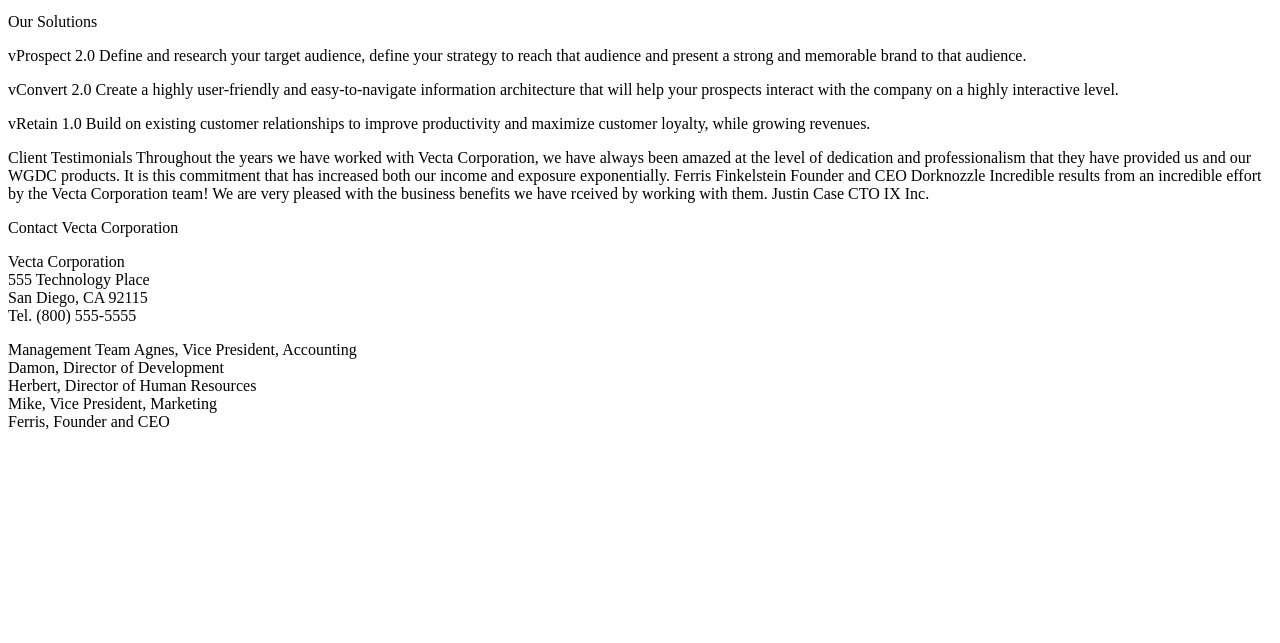
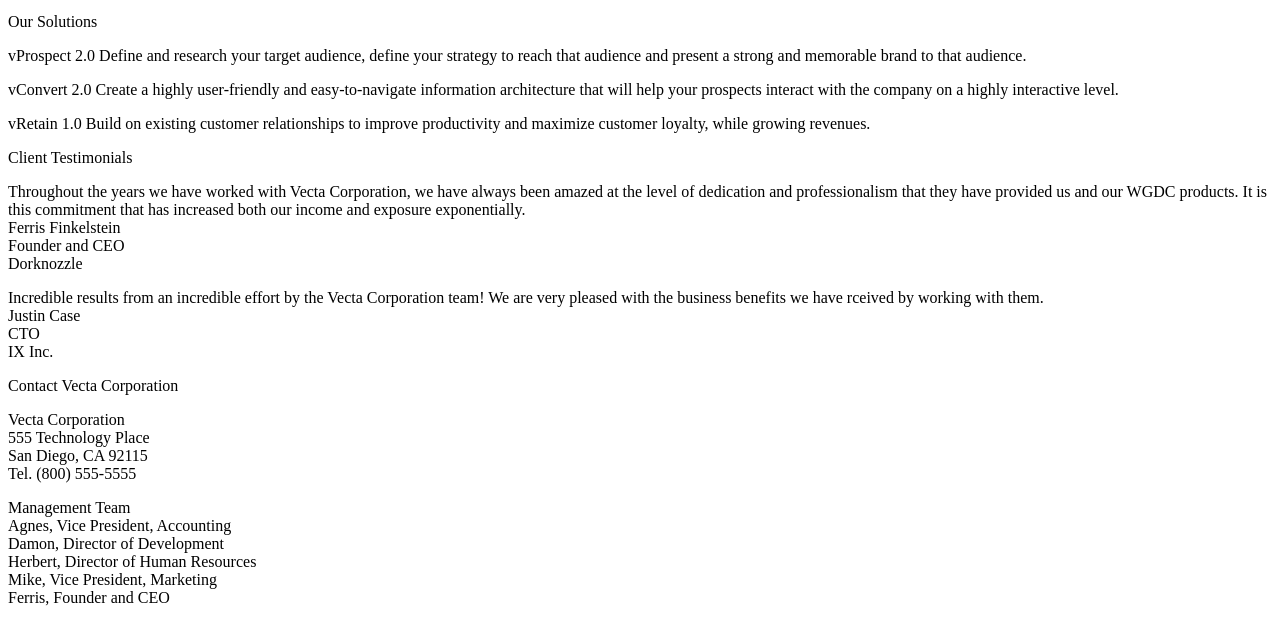
Before and after one commit to chinmaykhole/CS648-Assignment-1, a plain HTML site: page index.html in a window 1280 px wide. Shown: the part 137-780 px from the top of the page. Drawn offline with Linux system fonts and the light colour scheme.

Commit message:
Update index.html

```diff
--- a/index.html
+++ b/index.html
@@ -28,19 +28,26 @@
 
 
 
-<p>Client Testimonials
+<p>Client Testimonials</P>
+<p>Throughout the years we have worked with Vecta Corporation, we have always been amazed at the level of dedication and professionalism that they have provided us and our WGDC products. It is this commitment that has increased both our income and exposure exponentially.
+    <br>
+    Ferris Finkelstein
+    <br>
+    Founder and CEO
+    <br>
+    Dorknozzle
+    <br></p>
 
-    Throughout the years we have worked with Vecta Corporation, we have always been amazed at the level of dedication and professionalism that they have provided us and our WGDC products. It is this commitment that has increased both our income and exposure exponentially.
-
-    Ferris Finkelstein
-    Founder and CEO
-    Dorknozzle
-
-    Incredible results from an incredible effort by the Vecta Corporation team! We are very pleased with the business benefits we have rceived by working with them.
+ <p>Incredible results from an incredible effort by the Vecta Corporation team! We are very pleased with the business benefits we have rceived by working with them.
+     <br>
 
     Justin Case
+    <br>
     CTO
-    IX Inc.</p>
+    <br>
+    IX Inc.
+<br></p>
+
 
 
 <p>Contact Vecta Corporation</p>
@@ -54,6 +61,7 @@ Tel. (800) 555-5555
 <br>
 
 <p>Management Team
+    <br>
 
     Agnes, Vice President, Accounting
     <br>
```
